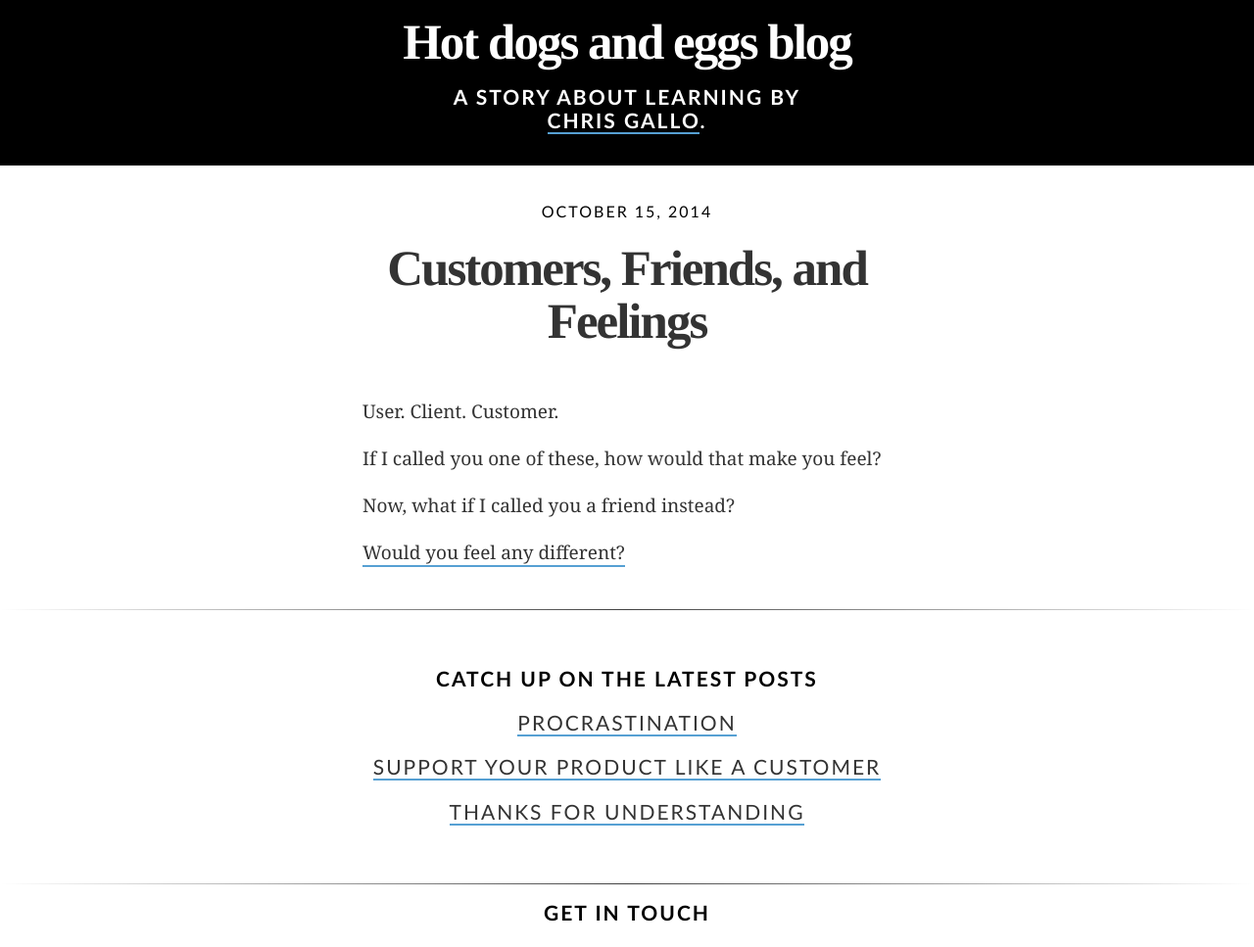
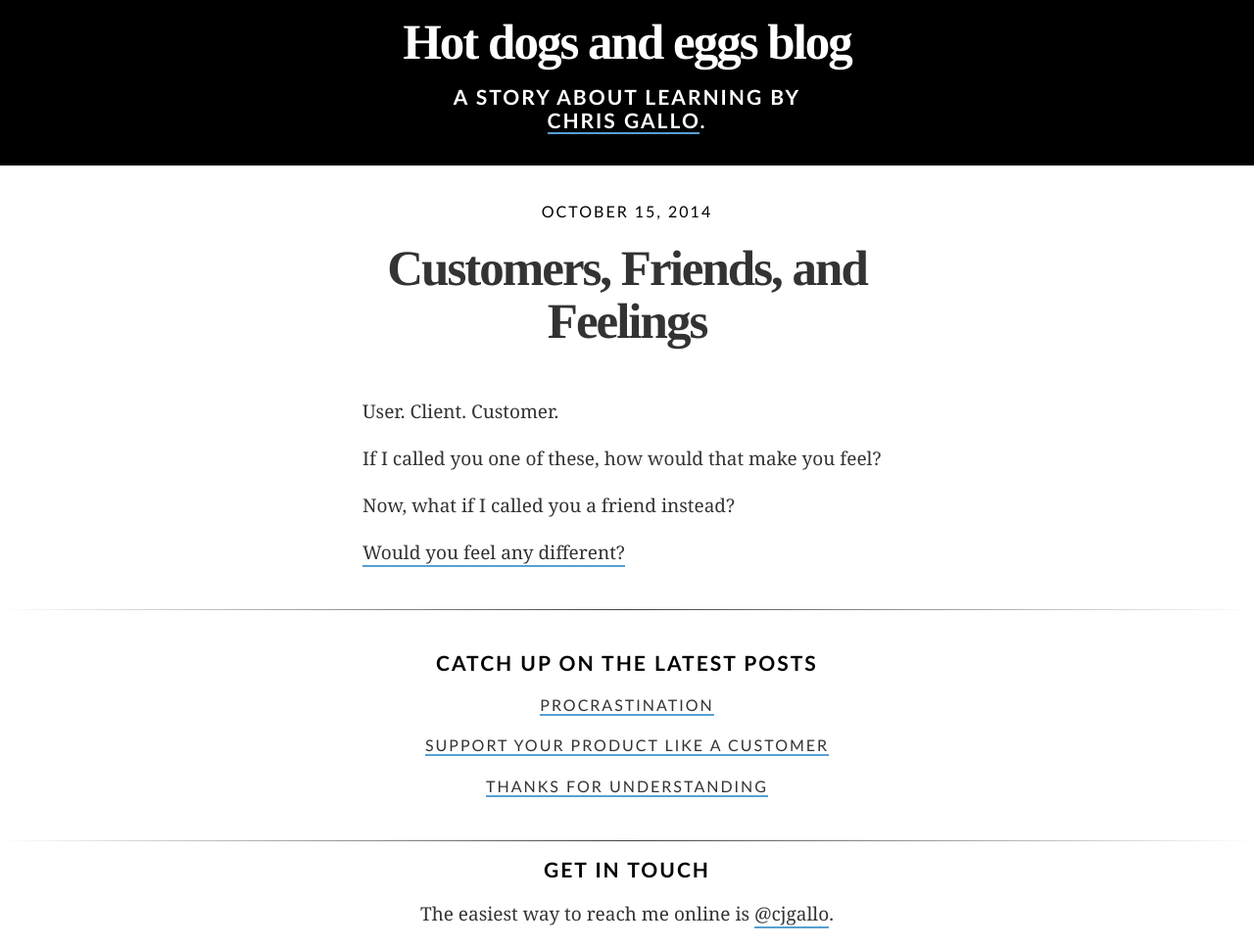
Before and after one commit to gallochris/writing, a Jekyll site: the page built from _posts/2014-10-15-customers-friends-feelings.md, in a window 1280 px wide. Shown: the top 967 px of the page at 98% size. Built offline with Jekyll 4.4.1, drawn with Linux system fonts in a browser that asks for light colours; Markdown is read by kramdown in place of the engine named in the settings.

Commit message:
more pagination fixes

```diff
--- a/stuff/css/archie.css
+++ b/stuff/css/archie.css
@@ -121,8 +121,6 @@ hr {
 /* LINKS */
 a {
     font-family:Gill Sans,Verdana;
-    font-size:21px;
-    line-height:24px;
     letter-spacing:2px;
     color:#333;
     text-decoration:none;
@@ -180,7 +178,7 @@ a:hover {
 /* PAGINATION */
 .quinshad {
     max-width:540px;
-    padding:2em;
+    padding:1em;
     margin-left:auto;
     margin-right:auto;
     overflow:hidden
```
